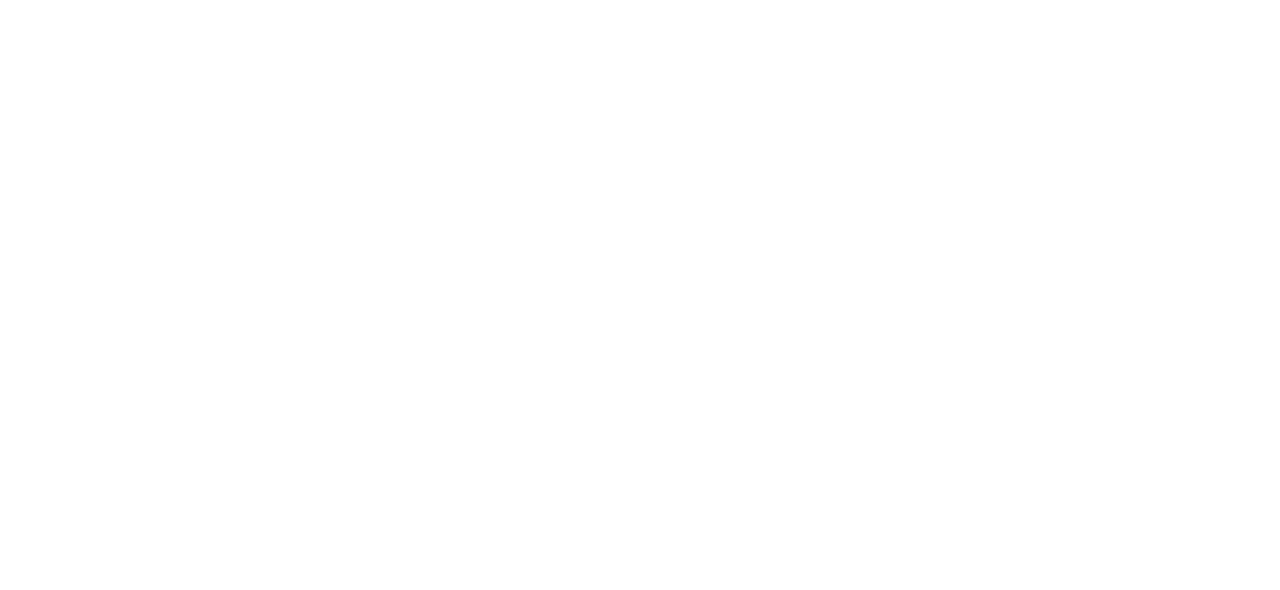
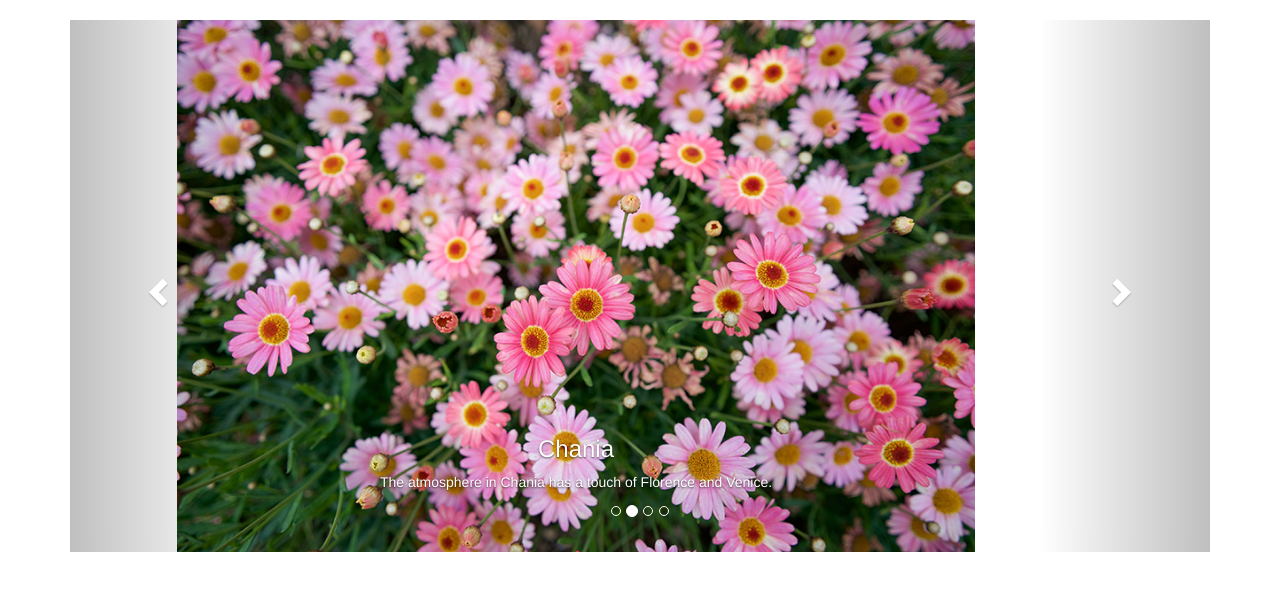
Before and after one commit to LucasF082024/carrusel, a plain HTML site: page index.html in a window 1280 px wide. Drawn offline with nearby package versions, Linux system fonts and the light colour scheme.

Commit message:
primer commit

```diff
--- a/index.html
+++ b/index.html
@@ -1,13 +1,82 @@
 <!DOCTYPE html>
 <html lang="en">
 <head>
-    <meta charset="UTF-8">
-    <meta name="viewport" content="width=device-width, initial-scale=1.0">
-    <title>Carrusel</title>
-    <link rel="stylesheet" href="./styles/style.css">
+  <title>Bootstrap Example</title>
+  <meta charset="utf-8">
+  <meta name="viewport" content="width=device-width, initial-scale=1">
+  <link rel="stylesheet" href="https://maxcdn.bootstrapcdn.com/bootstrap/3.4.1/css/bootstrap.min.css">
+  <script src="https://ajax.googleapis.com/ajax/libs/jquery/3.7.1/jquery.min.js"></script>
+  <script src="https://maxcdn.bootstrapcdn.com/bootstrap/3.4.1/js/bootstrap.min.js"></script>
+  <script src="scripts/script.js"></script>
+  <style>
+  .carousel-inner > .item > img,
+  .carousel-inner > .item > a > img {
+    width: 70%;
+    margin: auto;
+  }
+  </style>
 </head>
 <body>
 
-    <script src="./scripts/script.js"></script>
+<div class="container">
+  <br>
+  <div id="myCarousel" class="carousel slide" data-ride="carousel">
+    <!-- Indicators -->
+    <ol class="carousel-indicators">
+      <li data-target="#myCarousel" data-slide-to="0" class="active"></li>
+      <li data-target="#myCarousel" data-slide-to="1"></li>
+      <li data-target="#myCarousel" data-slide-to="2"></li>
+      <li data-target="#myCarousel" data-slide-to="3"></li>
+    </ol>
+
+    <!-- Wrapper for slides -->
+    <div class="carousel-inner" role="listbox">
+
+      <div class="item active">
+        <img src="images/flower3.jpg" alt="Chania" width="460" height="345">
+        <div class="carousel-caption">
+          <h3>Chania</h3>
+          <p>The atmosphere in Chania has a touch of Florence and Venice.</p>
+        </div>
+      </div>
+
+      <div class="item">
+        <img src="images/flower1.jpg" alt="Chania" width="460" height="345">
+        <div class="carousel-caption">
+          <h3>Chania</h3>
+          <p>The atmosphere in Chania has a touch of Florence and Venice.</p>
+        </div>
+      </div>
+
+      <div class="item">
+        <img src="images/flower2.jpg" alt="Flower" width="460" height="345">
+        <div class="carousel-caption">
+          <h3>Flowers</h3>
+          <p>Beautiful flowers in Kolymbari, Crete.</p>
+        </div>
+      </div>
+
+      <div class="item">
+        <img src="images/flower3.jpg" alt="Flower" width="460" height="345">
+        <div class="carousel-caption">
+          <h3>Flowers</h3>
+          <p>Beautiful flowers in Kolymbari, Crete.</p>
+        </div>
+      </div>
+
+    </div>
+
+    <!-- Left and right controls -->
+    <a class="left carousel-control" href="#myCarousel" role="button" data-slide="prev">
+      <span class="glyphicon glyphicon-chevron-left" aria-hidden="true"></span>
+      <span class="sr-only">Previous</span>
+    </a>
+    <a class="right carousel-control" href="#myCarousel" role="button" data-slide="next">
+      <span class="glyphicon glyphicon-chevron-right" aria-hidden="true"></span>
+      <span class="sr-only">Next</span>
+    </a>
+  </div>
+</div>
+
 </body>
 </html>
```
Also changed, not shown: images/flower1.jpg (added), images/flower2.jpg (added), images/flower3.jpg (added).
